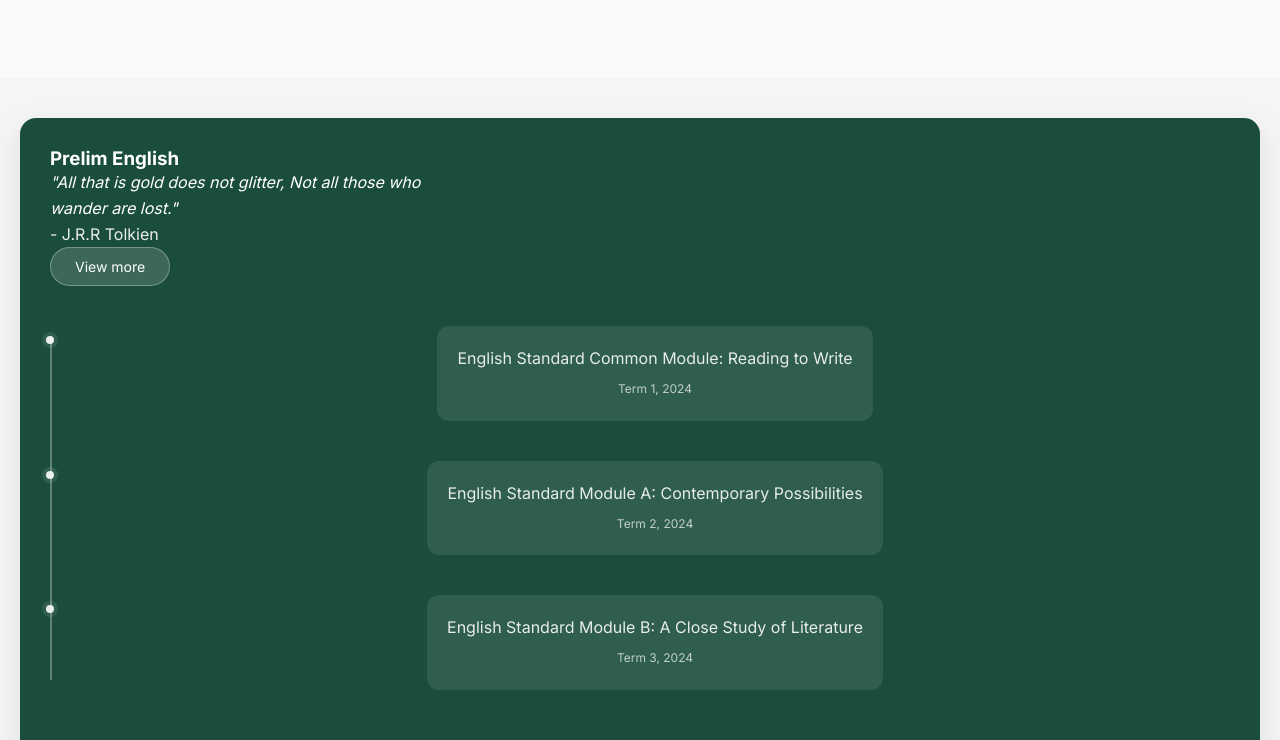
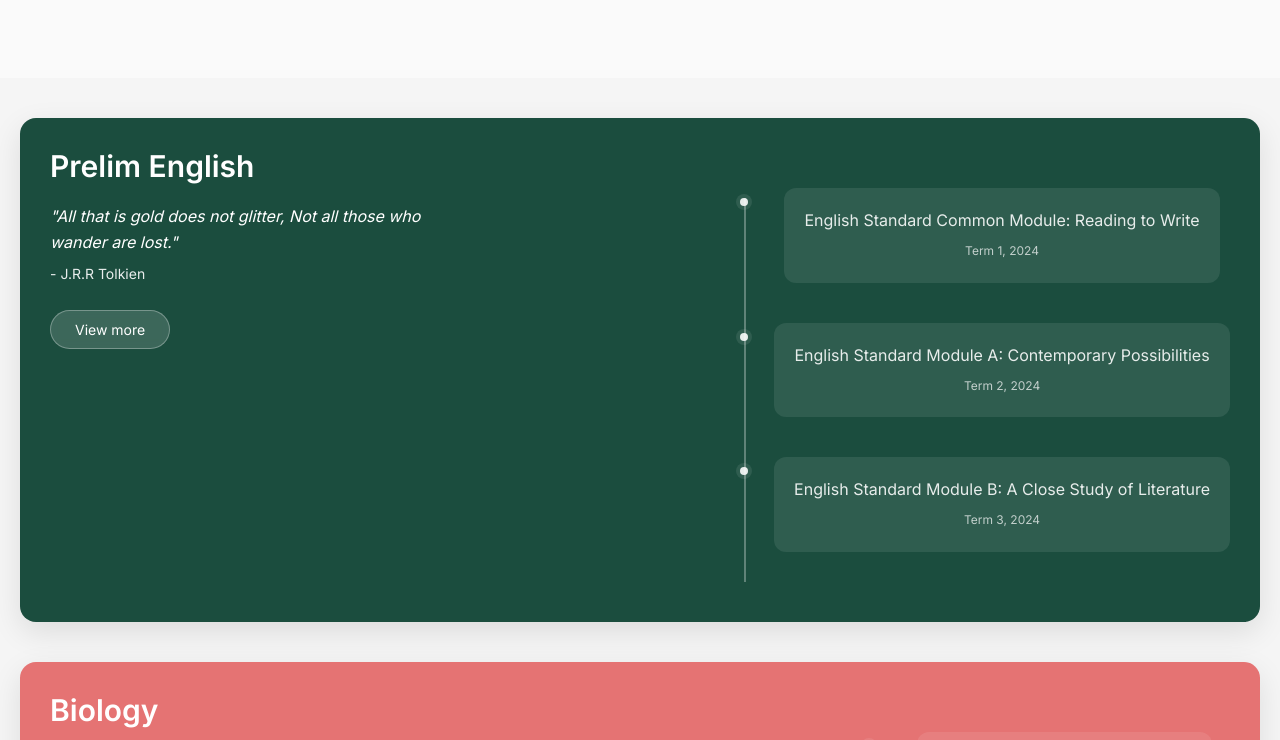
Before and after one commit to ahmadmative/FroggyNew, a React (Create React App) app: page / in a window 1280 px wide. Shown: the part 7340-8080 px from the top of the page. Built offline with nearby package versions, Linux system fonts and the light colour scheme.

Commit message:
Refactor Subjects component for improved styling and layout consistency

```diff
--- a/src/components/Subjects/Subjects.css
+++ b/src/components/Subjects/Subjects.css
@@ -1,15 +1,14 @@
 .subjects-section {
     padding: 40px 20px;
-    min-height: 200vh; /* Ensure enough scroll space */
+    min-height: 200vh;
     background: #f5f5f5;
   }
 
   .subjects-container {
-
     margin: 0 auto;
     display: flex;
     flex-direction: column;
-    padding-bottom: 100vh; /* Add space at bottom for last card */
+    padding-bottom: 100vh;
   }
 
   .subject-card {
@@ -21,6 +20,9 @@
     transform-origin: center top;
     box-shadow: 0 10px 30px rgba(0, 0, 0, 0.1);
     will-change: transform, margin-top, opacity;
+    display: flex;
+    flex-direction: row;
+    justify-content: space-between;
   }
 
   .subject-card.sticky {
@@ -35,15 +37,22 @@
   .subject-header h3 {
     margin: 0;
     line-height: 1.2;
+    font-size: 1.875rem;
+    font-weight: 600;
+    margin-bottom: 1.25rem;
   }
 
   .quote {
     font-style: italic;
     line-height: 1.6;
+    font-size: 1rem;
+    margin-bottom: 0.5rem;
   }
 
   .author {
     opacity: 0.9;
+    font-size: 0.875rem;
+    margin-bottom: 1.5rem;
   }
 
   .view-more {
--- a/src/components/Subjects/Subjects.jsx
+++ b/src/components/Subjects/Subjects.jsx
@@ -1,6 +1,6 @@
 import React, { useEffect, useState } from "react";
-import './Subjects.css'
-// Individual Timeline Item Component
+import "./Subjects.css";
+
 const TimelineItem = ({ text, date }) => (
   <div className="timeline-item">
     <div className="timeline-dot"></div>
@@ -11,7 +11,6 @@ const TimelineItem = ({ text, date }) => (
   </div>
 );
 
-// Subject Card Component
 const SubjectCard = ({ subject, index, totalCards }) => {
   const [scrollProgress, setScrollProgress] = useState(0);
 
@@ -67,9 +66,9 @@ const SubjectCard = ({ subject, index, totalCards }) => {
       style={cardStyle}
     >
       <div className="subject-header">
-        <h3 className="text-3xl font-semibold mb-5">{subject.title}</h3>
-        <p className="quote text-base mb-2">{subject.quote}</p>
-        <p className="author text-sm mb-6">{subject.author}</p>
+        <h3>{subject.title}</h3>
+        <p className="quote">{subject.quote}</p>
+        <p className="author">{subject.author}</p>
         <button className="view-more">View more</button>
       </div>
 
@@ -82,7 +81,6 @@ const SubjectCard = ({ subject, index, totalCards }) => {
   );
 };
 
-// Main Subjects Component
 const Subjects = () => {
   const subjects = [
     {
@@ -105,7 +103,7 @@ const Subjects = () => {
           date: "Term 3, 2024",
         },
       ],
-      color: "#1B4D3E", // Darker green for English
+      color: "#1B4D3E",
     },
     {
       id: "biology",
```
